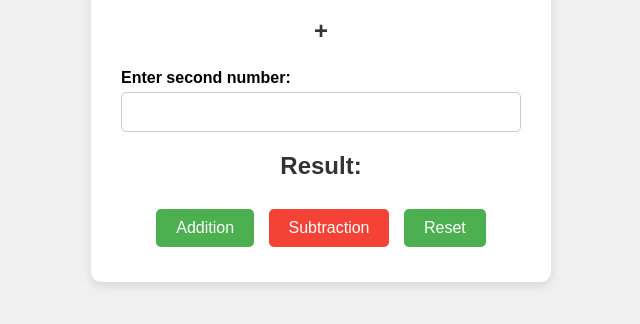
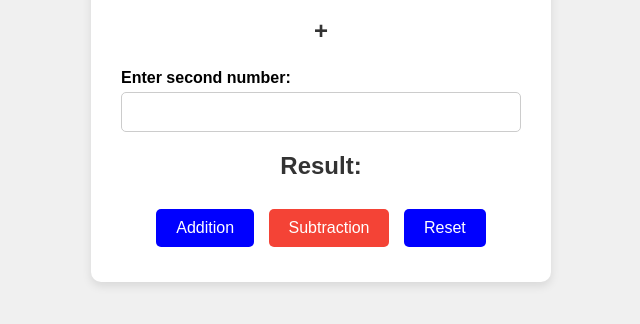
Before and after one commit to A01643189/TEST-CALCULATOR, a plain HTML site: page src/index.html in a window 1280 px wide. Shown: the part 366-690 px from the top of the page, without its empty margins (319-959 px from the left). Drawn offline with Linux system fonts and the light colour scheme.

Commit message:
change color button

```diff
--- a/src/index.css
+++ b/src/index.css
@@ -61,13 +61,13 @@ body {
     font-size: 16px;
     border: none;
     border-radius: 5px;
-    background-color: #4caf50;
+    background-color: blue;
     color: white;
     cursor: pointer;
   }
 
   button:hover {
-    background-color: #45a049;
+    background-color: lightblue;
   }
 
   button:nth-child(2) {
```
